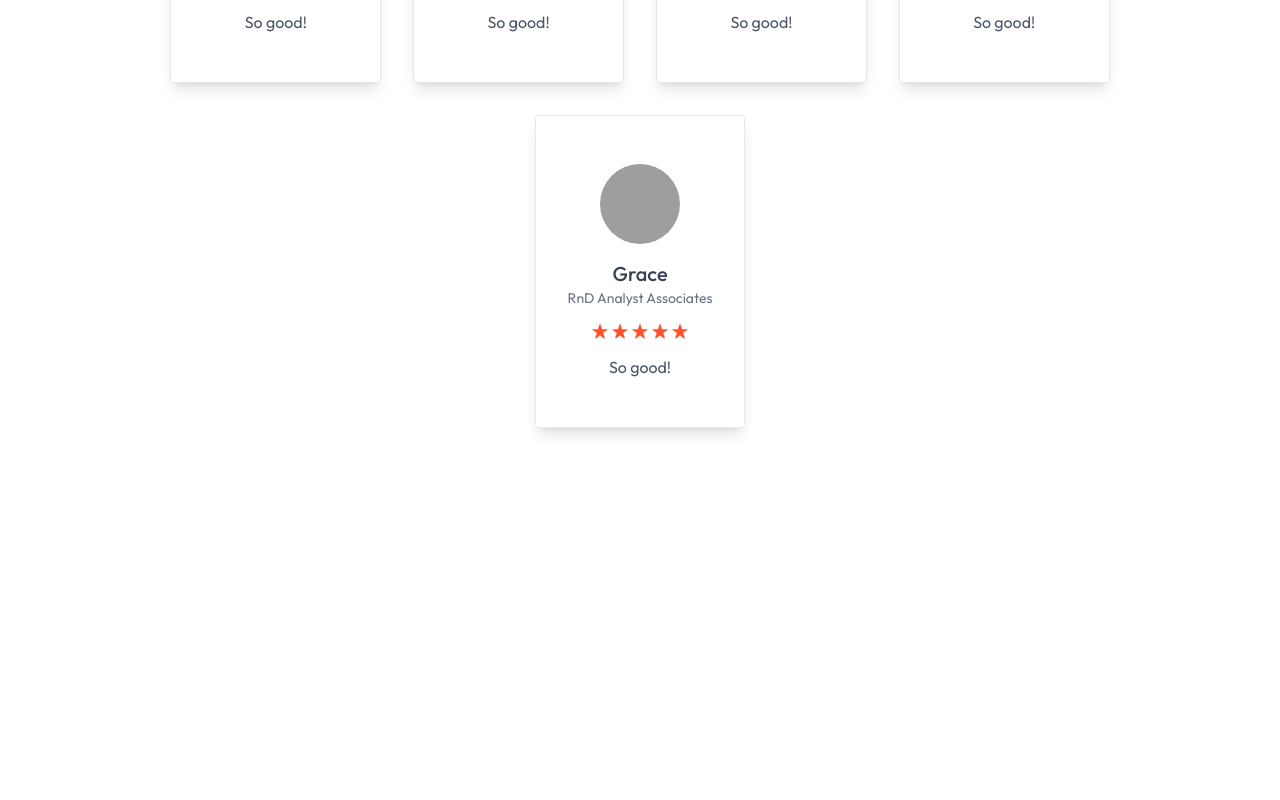
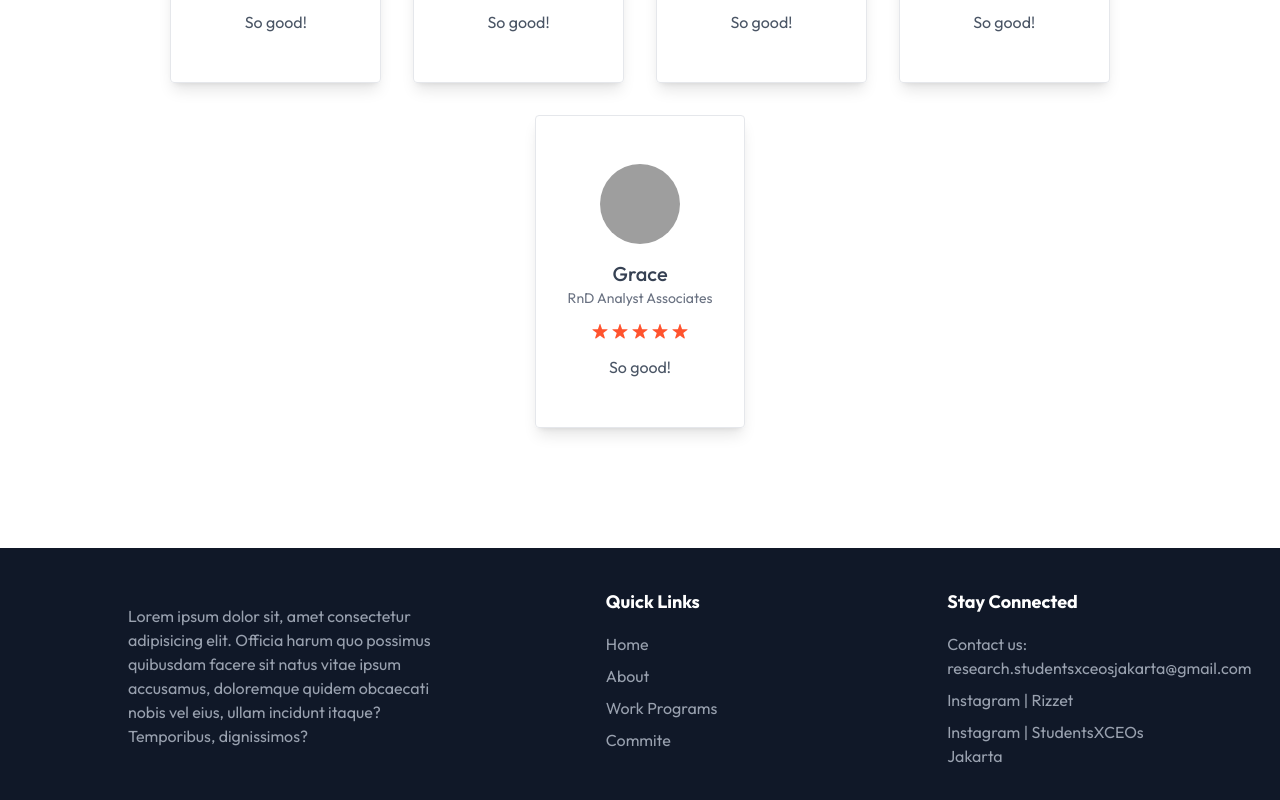
Before and after one commit to arinasaffanah/rizzet, a React (Vite) app: page / in a window 1280 px wide. Shown: the part 3207-4007 px from the top of the page. Before the commit the page ends 3675 px from the top, so only its background shows below. Built offline with nearby package versions, Linux system fonts and the light colour scheme; grey boxes are pictures that could not be loaded.

Commit message:
add footer section

```diff
--- a/src/App.jsx
+++ b/src/App.jsx
@@ -3,6 +3,7 @@ import Header from './components/Header'
 import About from './components/About'
 import Programs from './components/Programs'
 import Committee from './components/Committee'
+import Footer from './components/Footer'
 
 const App = () => {
   return (
@@ -11,6 +12,7 @@ const App = () => {
       <About />
       <Programs />
       <Committee />
+      <Footer />
     </div>
   )
 }
--- /dev/null
+++ b/src/components/Footer.jsx
@@ -0,0 +1,35 @@
+import React from 'react'
+import { assets } from '../assets/assets'
+
+const Footer = () => {
+  return (
+    <div className='mt-20 pt-10 px-4 md:px-20 lg:px-32 bg-gray-900 w-full overflow-hidden' id='Footer'>
+        <div className='container mx-auto flex flex-col md:flex-row justify-between items-start'>
+            <div className='w-full md:w-1/3 mb-8 md:mb-0'>
+                <img src={assets.logo_dark} alt="" />
+                <p className='mt-4 text-gray-400'>Lorem ipsum dolor sit, amet consectetur adipisicing elit. Officia harum quo possimus quibusdam facere sit natus vitae ipsum accusamus, doloremque quidem obcaecati nobis vel eius, ullam incidunt itaque? Temporibus, dignissimos?</p>
+            </div>
+            <div className='w-full md:w-1/5 mb-8 md-mb-0'>
+                <h3 className='text-white text-lg font-bold mb-4'>Quick Links</h3>
+                <ul className='flex flex-col gap-2 text-gray-400'>
+                    <a href="#Header" className='hover:text-white'>Home</a>
+                    <a href="#About" className='hover:text-white'>About</a>
+                    <a href="#Programs" className='hover:text-white'>Work Programs</a>
+                    <a href="#Committee" className='hover:text-white'>Commite</a>
+                </ul>
+            </div>
+            <div className='w-full md:w-1/5 mb-8 md-mb-0'>
+                <h3 className='text-white text-lg font-bold mb-4'>Stay Connected</h3>
+                <ul className='flex flex-col gap-2 text-gray-400'>
+                    <a href="mailto:research.studentsxceosjakarta@gmail.com" target='blank' className='hover:text-white'>Contact us: research.studentsxceosjakarta@gmail.com</a>
+                    <a href="https://www.instagram.com/crizz_et/" target='blank' className='hover:text-white'>Instagram | Rizzet</a>
+                    <a href="https://www.instagram.com/crizz_et/" target='blank' className='hover:text-white'>Instagram | StudentsXCEOs Jakarta</a>
+                </ul>
+            </div>
+        </div>
+        <div></div>
+    </div>
+  )
+}
+
+export default Footer
```
